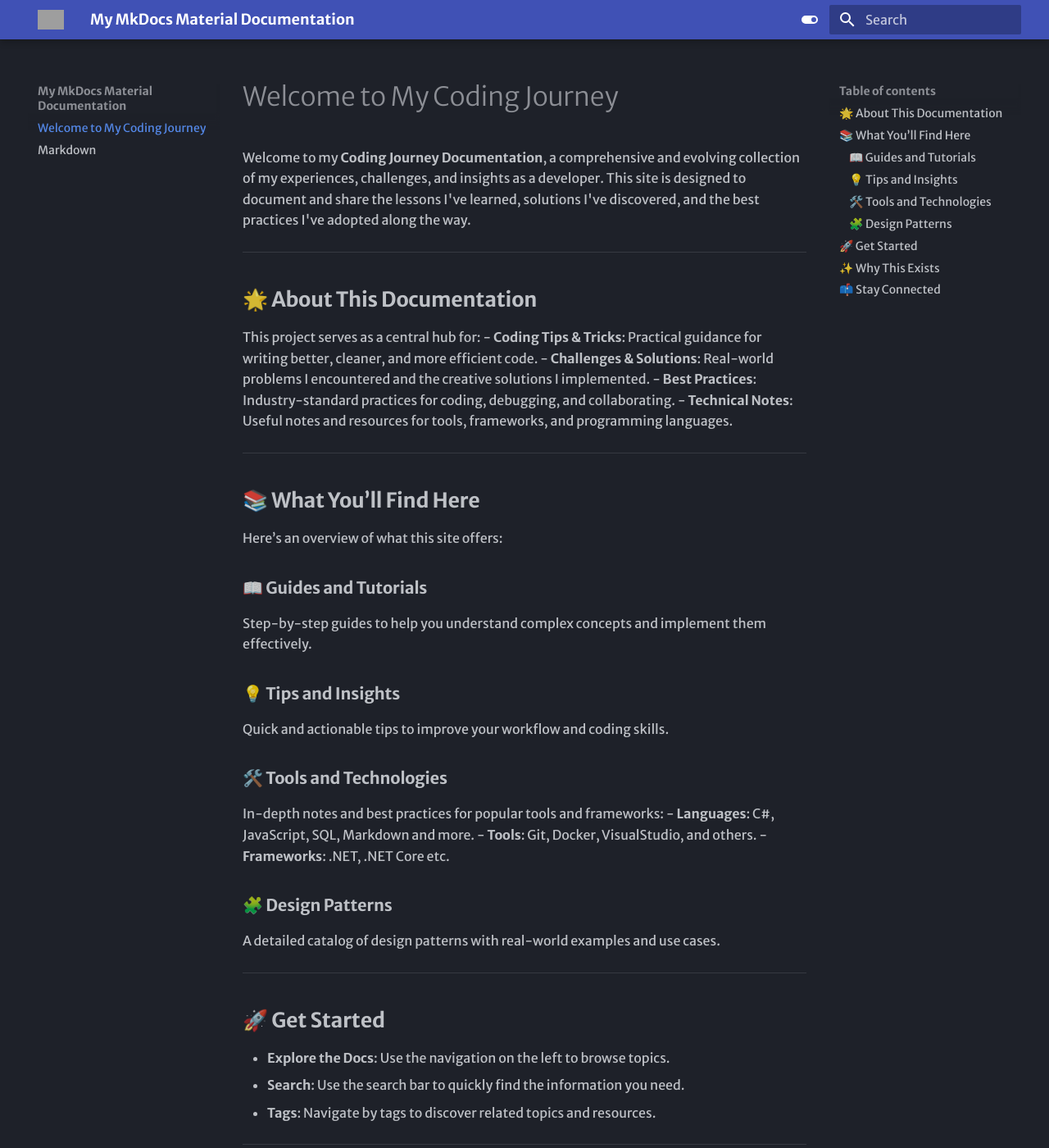
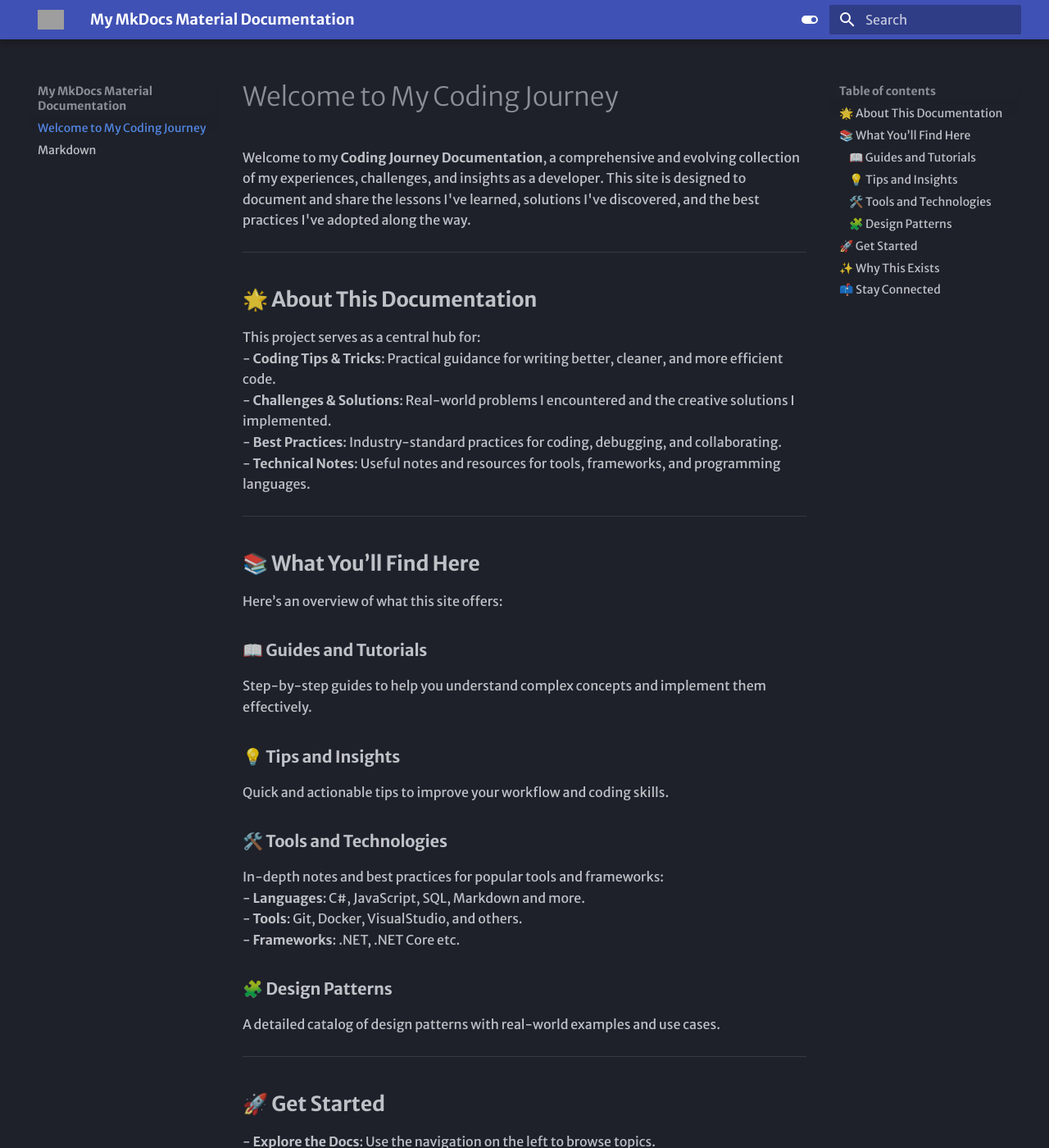
Before and after one commit to mkouhpayeh/code-wiki, an MkDocs documentation site: the page built from docs/index.md, in a window 1280 px wide and 1400 px high. Shown: the whole window at 82% size. Built offline with MkDocs 1.6.1 and Material for MkDocs 9.7.7, drawn with Linux system fonts in a browser that asks for light colours; some web fonts are replaced; grey boxes are pictures that could not be loaded.

Commit message:
Update index.md

```diff
--- a/docs/index.md
+++ b/docs/index.md
@@ -7,10 +7,10 @@ Welcome to my **Coding Journey Documentation**, a comprehensive and evolving col
 ## 🌟 **About This Documentation**
 
 This project serves as a central hub for:
-- **Coding Tips & Tricks**: Practical guidance for writing better, cleaner, and more efficient code.
-- **Challenges & Solutions**: Real-world problems I encountered and the creative solutions I implemented.
-- **Best Practices**: Industry-standard practices for coding, debugging, and collaborating.
-- **Technical Notes**: Useful notes and resources for tools, frameworks, and programming languages.
+\- **Coding Tips & Tricks**: Practical guidance for writing better, cleaner, and more efficient code.
+\- **Challenges & Solutions**: Real-world problems I encountered and the creative solutions I implemented.
+\- **Best Practices**: Industry-standard practices for coding, debugging, and collaborating.
+\- **Technical Notes**: Useful notes and resources for tools, frameworks, and programming languages.
 
 ---
 
@@ -26,9 +26,10 @@ Quick and actionable tips to improve your workflow and coding skills.
 
 ### 🛠️ **Tools and Technologies**
 In-depth notes and best practices for popular tools and frameworks:
-- **Languages**: C#, JavaScript, SQL, Markdown and more.
-- **Tools**: Git, Docker, VisualStudio, and others.
-- **Frameworks**: .NET, .NET Core etc.
+\- **Languages**: C#, JavaScript, SQL, Markdown and more.
+\- **Tools**: Git, Docker, VisualStudio, and others.
+\- **Frameworks**: .NET, .NET Core etc.
+
 
 ### 🧩 **Design Patterns**
 A detailed catalog of design patterns with real-world examples and use cases.
@@ -37,9 +38,10 @@ A detailed catalog of design patterns with real-world examples and use cases.
 
 ## 🚀 **Get Started**
 
-- **Explore the Docs**: Use the navigation on the left to browse topics.
-- **Search**: Use the search bar to quickly find the information you need.
-- **Tags**: Navigate by tags to discover related topics and resources.
+\- **Explore the Docs**: Use the navigation on the left to browse topics.
+\- **Search**: Use the search bar to quickly find the information you need.
+\- **Tags**: Navigate by tags to discover related topics and resources.
+
 
 ---
 
```
